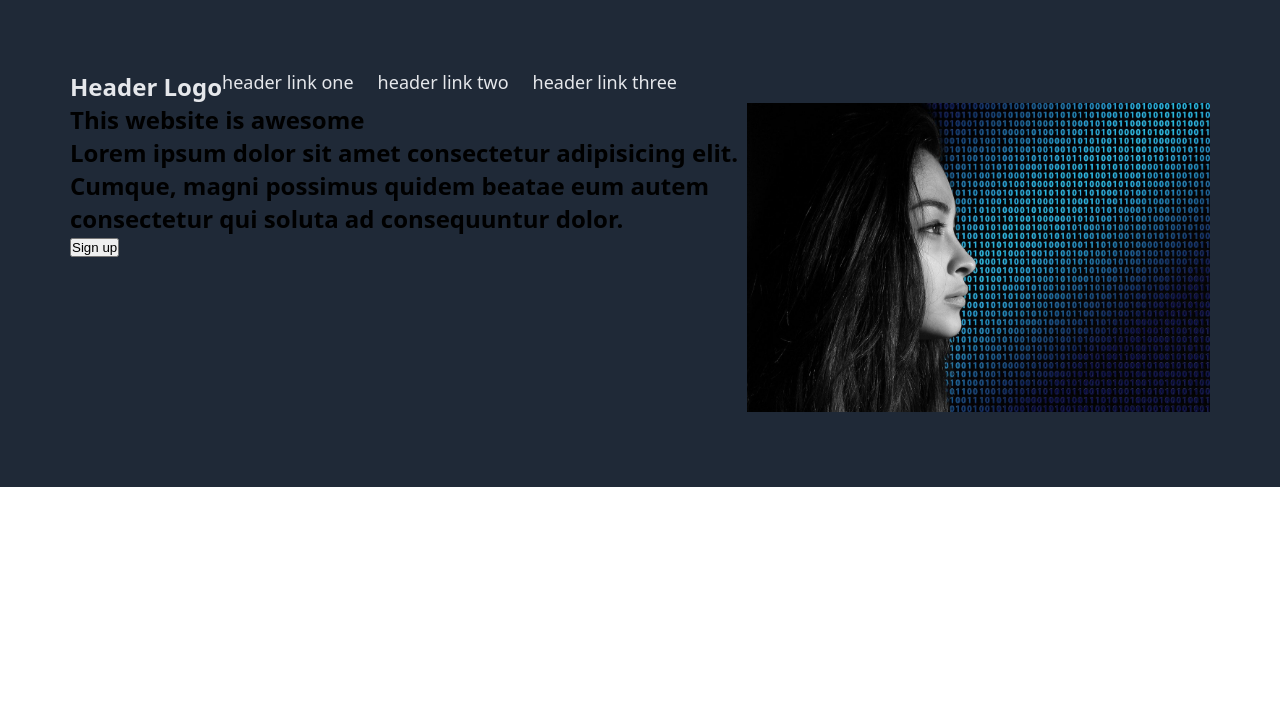
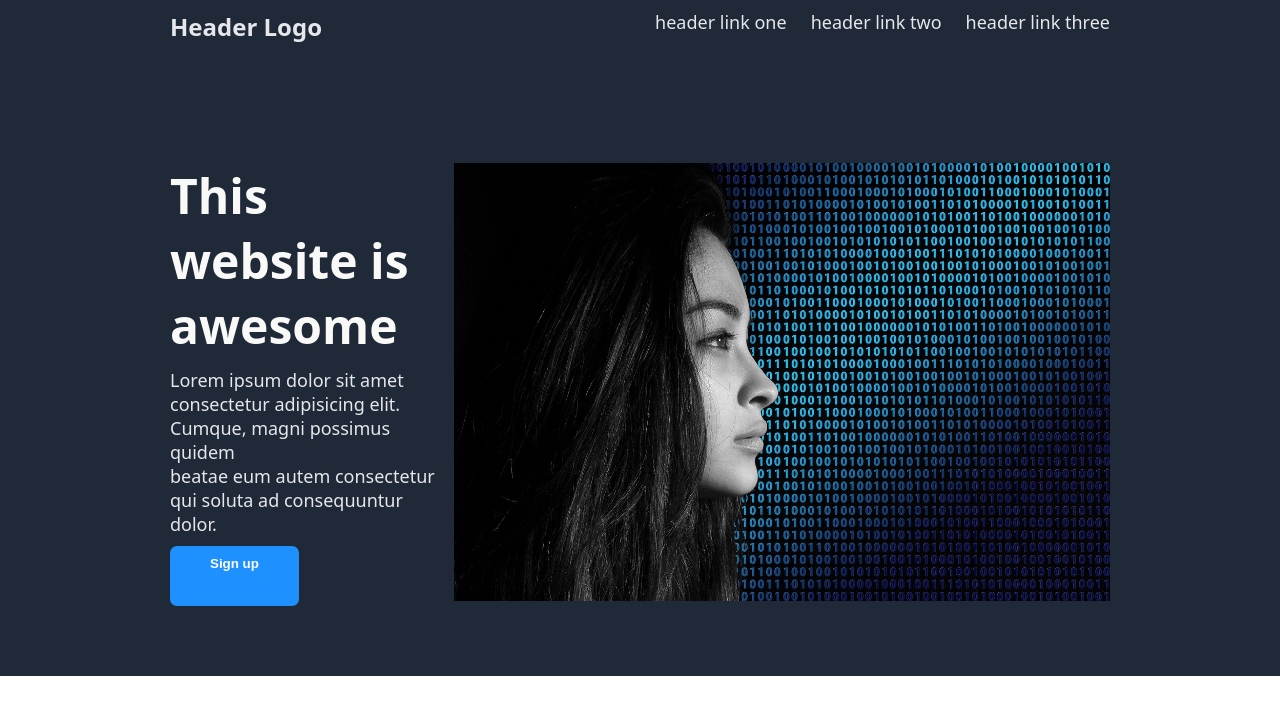
Before and after one commit to aleksandarbokun1987/Project-Landing-Page, a plain HTML site: page index.html in a window 1280 px wide. Drawn offline with Linux system fonts and the light colour scheme.

Commit message:
Flex container, button and image positioning

```diff
--- a/index.html
+++ b/index.html
@@ -12,7 +12,7 @@
 
    <div class="wrapper">
       <header class="header">
-         <p>Header Logo</p>
+         <p class="logo">Header Logo</p>
          <ul>
             <li>header link one</li>
             <li>header link two</li>
@@ -22,12 +22,12 @@
       <div class="container">
 
             <div class="text-button">
-               <h2>This website is awesome</h2>
+               <h2>This website is <br>awesome</h2>
                <p>
-                  Lorem ipsum dolor sit amet consectetur adipisicing elit. Cumque, magni possimus quidem beatae eum autem
+                  Lorem ipsum dolor sit amet <br> consectetur adipisicing elit. Cumque, magni possimus quidem <br> beatae eum autem
                   consectetur qui soluta ad consequuntur dolor.
                </p>
-               <button>Sign up</button>
+               <button><b>Sign up</b></button>
             </div class="text-button">
 
          <div class="img">
--- a/styles.css
+++ b/styles.css
@@ -7,8 +7,9 @@
    }
 
 body {
-    /* display: flex; */
+    display: flex;
     font-family: system-ui, -apple-system, BlinkMacSystemFont, 'Segoe UI', Roboto, Oxygen, Ubuntu, Cantarell, 'Open Sans', 'Helvetica Neue', sans-serif;
+    display: flex;
 }
 
 .wrapper {
@@ -16,21 +17,21 @@ body {
     flex: 1;
     background-color: #1f2937;
     flex-direction: column;
-    padding: 70px;
-
+    padding: 0 170px 70px;
 
 }
 
 .header {
     display: flex;
-
     flex: 1;
-
-
     font-size: 18px;
     color: #e5e7eb;
+    justify-content: space-between;
+    margin: 10px 0px 120px;
 
-
+}
+.header p {
+    font-size: 24px;
 }
 .container {
     display: flex;
@@ -45,7 +46,28 @@ body {
 }
 
 .text-button {
+    gap: 10px;
+    display: flex;
+    flex-direction: column;
+}
 
+.text-button  p {
+    font-size: 18px;
+    color: #e5e7eb;
+    font-weight:200;
+
+
+}
+
+button {
+    width: max-content;
+    display: flex;
+    flex: 1 1 auto;
+    background-color: dodgerblue;
+    color: white;
+    padding: 10px 40px;
+    border-radius: 7px;
+    border: none;
 }
 
 p {
@@ -61,3 +83,8 @@ ul {
     font-size: 18px;
     font-weight: 200;
 }
+h2 {
+    font-size: 48px;
+    color: #f9faf8;
+    font-weight: 900;
+}
```
